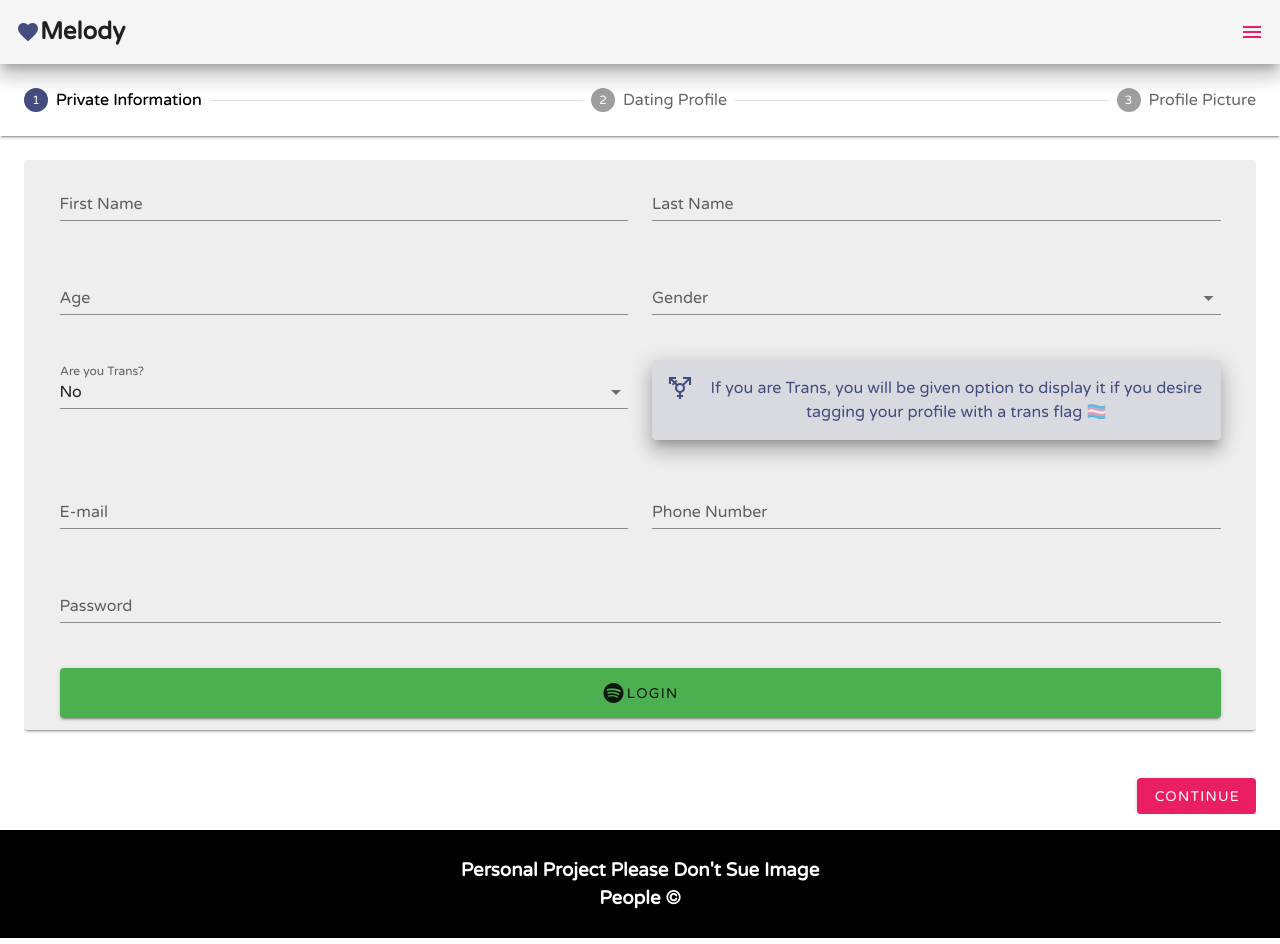
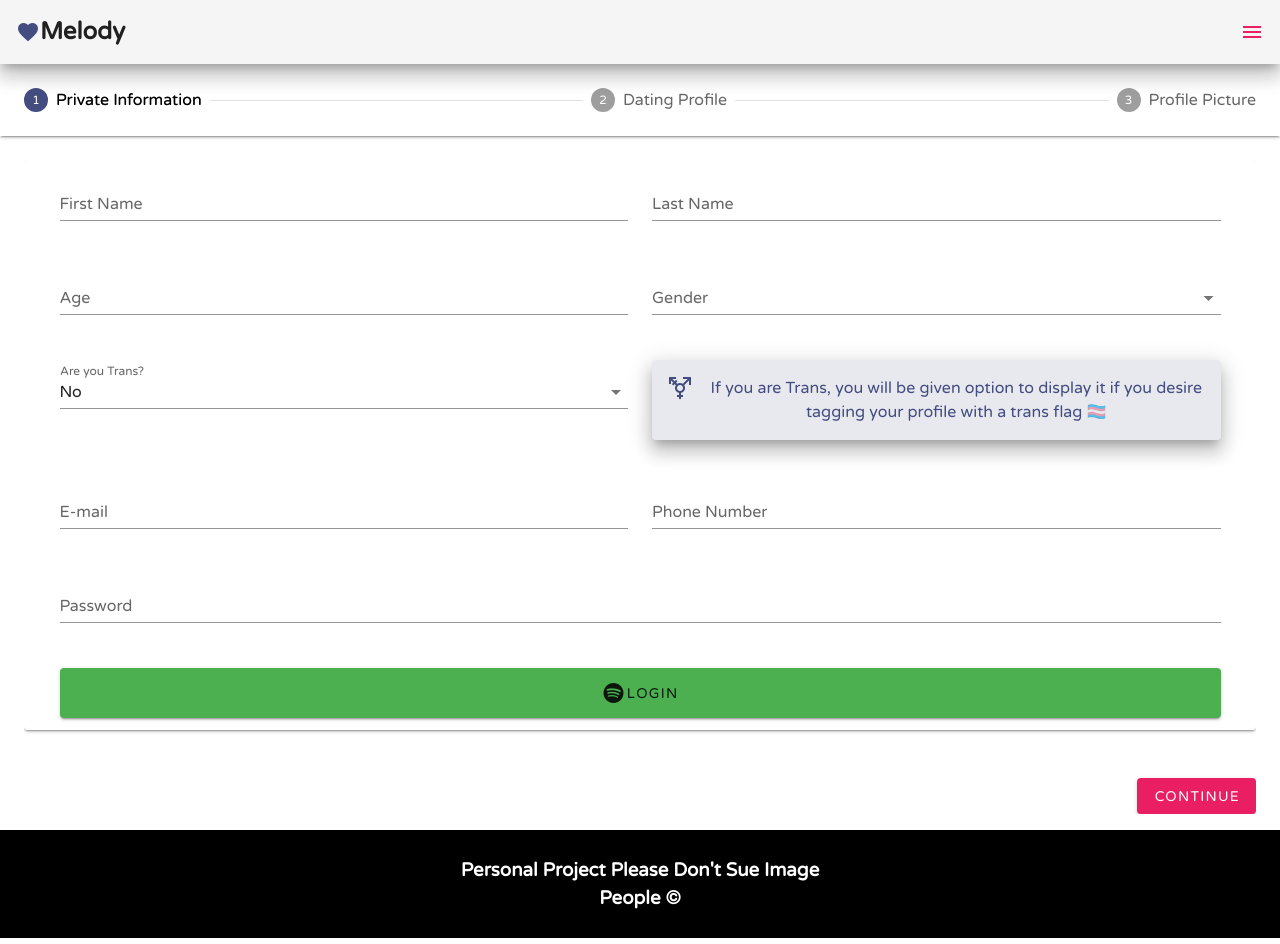
Before and after one commit to JHidalgo24/FunkyAppThingy, a Vue app: page /#/sign-up in a window 1280 px wide. Built offline with nearby package versions, Linux system fonts and the light colour scheme.

Commit message:
removed gray background and elevations

```diff
--- a/src/components/SignUp.vue
+++ b/src/components/SignUp.vue
@@ -21,7 +21,7 @@
     <v-stepper-items>
 
         <v-stepper-content step="1">
-            <v-card class="mb-12" color="grey lighten-3">
+            <v-card class="mb-12" color="">
                 <v-form>
                     <v-container>
                         <v-row>
@@ -97,7 +97,7 @@
         </v-stepper-content>
 
         <v-stepper-content step="2">
-            <v-card class="mb-12" color="grey lighten-3">
+            <v-card elevation="0" class="mb-12" color="">
                 <v-form>
                     <v-container>
                         <v-row>
@@ -148,11 +148,11 @@
         </v-stepper-content>
 
         <v-stepper-content step="3">
-            <v-card class="mb-12" color="grey lighten-3">
+            <v-card elevation="0" class="mb-12" color="">
                 <v-form>
                     <v-container>
 
-                        <v-card>
+                        <v-card elevation="0">
                             <div class="d-flex">
                                 <v-img width="25%" src="https://cdn2.iconfinder.com/data/icons/people-flat-design/64/Music-Listen-Headphone-Song-Avatar-Hobby-Happy-512.png"></v-img>
                                 <v-img width="25%" src="https://cdn2.iconfinder.com/data/icons/people-flat-design/64/Woman-African-Avatar-Girl-Happy-Female-People-512.png"></v-img>
```
